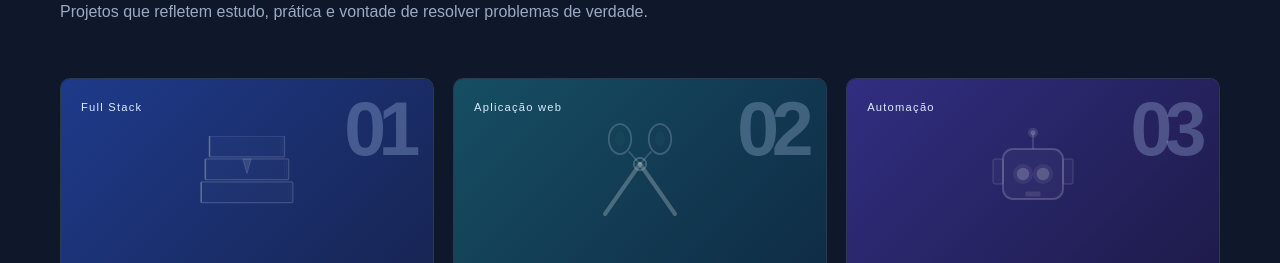
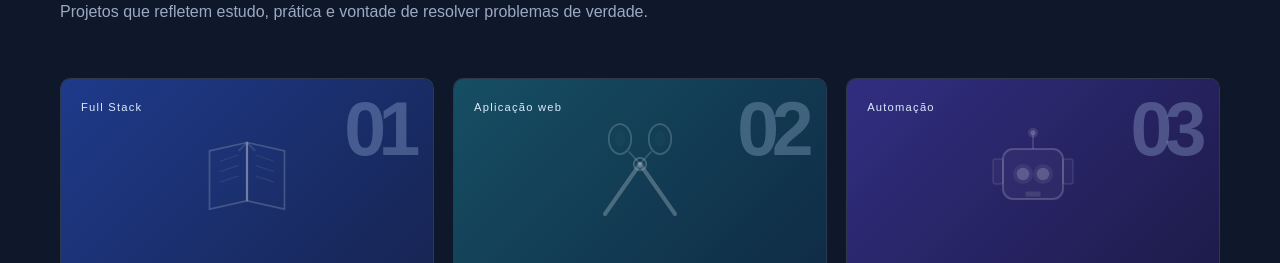
Before and after one commit to RodrigoMA21/portfolio, a React (Vite) app: page / in a window 1280 px wide. Shown: the part 2220-2483 px from the top of the page. Built offline with nearby package versions, Linux system fonts and the light colour scheme.

Commit message:
feat: icone biblioteca trocado para livro aberto (mesmo do site)

```diff
--- a/src/App.jsx
+++ b/src/App.jsx
@@ -128,24 +128,18 @@ function Icon({ name, size = 20 }) {
 
 function BooksIll() {
   return (
-    <svg viewBox="0 0 48 34" fill="none" xmlns="http://www.w3.org/2000/svg">
-      <rect x="2" y="22" width="44" height="10" rx="0.5" fill="currentColor" opacity="0.04" />
-      <rect x="2" y="22" width="44" height="10" rx="0.5" stroke="currentColor" strokeWidth="0.6" opacity="0.3" />
-      <line x1="2" y1="22" x2="2" y2="32" stroke="currentColor" strokeWidth="0.8" opacity="0.35" />
-      <line x1="45" y1="23" x2="45" y2="31" stroke="currentColor" strokeWidth="0.3" opacity="0.1" />
-      <line x1="44" y1="23" x2="44" y2="31" stroke="currentColor" strokeWidth="0.3" opacity="0.08" />
-      <rect x="4" y="11" width="40" height="10" rx="0.5" fill="currentColor" opacity="0.04" />
-      <rect x="4" y="11" width="40" height="10" rx="0.5" stroke="currentColor" strokeWidth="0.6" opacity="0.3" />
-      <line x1="4" y1="11" x2="4" y2="21" stroke="currentColor" strokeWidth="0.8" opacity="0.35" />
-      <line x1="43" y1="12" x2="43" y2="20" stroke="currentColor" strokeWidth="0.3" opacity="0.1" />
-      <line x1="42" y1="12" x2="42" y2="20" stroke="currentColor" strokeWidth="0.3" opacity="0.08" />
-      <rect x="6" y="0" width="36" height="10" rx="0.5" fill="currentColor" opacity="0.04" />
-      <rect x="6" y="0" width="36" height="10" rx="0.5" stroke="currentColor" strokeWidth="0.6" opacity="0.3" />
-      <line x1="6" y1="0" x2="6" y2="10" stroke="currentColor" strokeWidth="0.8" opacity="0.35" />
-      <line x1="41" y1="1" x2="41" y2="9" stroke="currentColor" strokeWidth="0.3" opacity="0.1" />
-      <line x1="40" y1="1" x2="40" y2="9" stroke="currentColor" strokeWidth="0.3" opacity="0.08" />
-      <path d="M 22 11 L 26 11 L 24 18 Z" fill="currentColor" opacity="0.2" />
-      <path d="M 22 11 L 26 11 L 24 18 Z" stroke="currentColor" strokeWidth="0.4" opacity="0.3" />
+    <svg viewBox="0 0 48 40" fill="none" xmlns="http://www.w3.org/2000/svg">
+      <path d="M24 6v28M6 10l18-4v28L6 38V10z" stroke="currentColor" strokeWidth="0.8" opacity="0.35" fill="currentColor" fillOpacity="0.04" />
+      <path d="M42 10l-18-4v28l18 4V10z" stroke="currentColor" strokeWidth="0.8" opacity="0.35" fill="currentColor" fillOpacity="0.04" />
+      <line x1="24" y1="6" x2="24" y2="34" stroke="currentColor" strokeWidth="1.1" opacity="0.4" />
+      <line x1="11" y1="15" x2="20" y2="12" stroke="currentColor" strokeWidth="0.6" opacity="0.15" />
+      <line x1="11" y1="20" x2="20" y2="17" stroke="currentColor" strokeWidth="0.6" opacity="0.15" />
+      <line x1="11" y1="25" x2="20" y2="22" stroke="currentColor" strokeWidth="0.6" opacity="0.15" />
+      <line x1="28" y1="12" x2="37" y2="15" stroke="currentColor" strokeWidth="0.6" opacity="0.15" />
+      <line x1="28" y1="17" x2="37" y2="20" stroke="currentColor" strokeWidth="0.6" opacity="0.15" />
+      <line x1="28" y1="22" x2="37" y2="25" stroke="currentColor" strokeWidth="0.6" opacity="0.15" />
+      <path d="M20 10l4-4 4 4" stroke="currentColor" strokeWidth="0.7" opacity="0.25" fill="none" />
+      <path d="M20 11l4-4 4 4" stroke="currentColor" strokeWidth="0.3" opacity="0.1" fill="none" />
     </svg>
   );
 }
```
